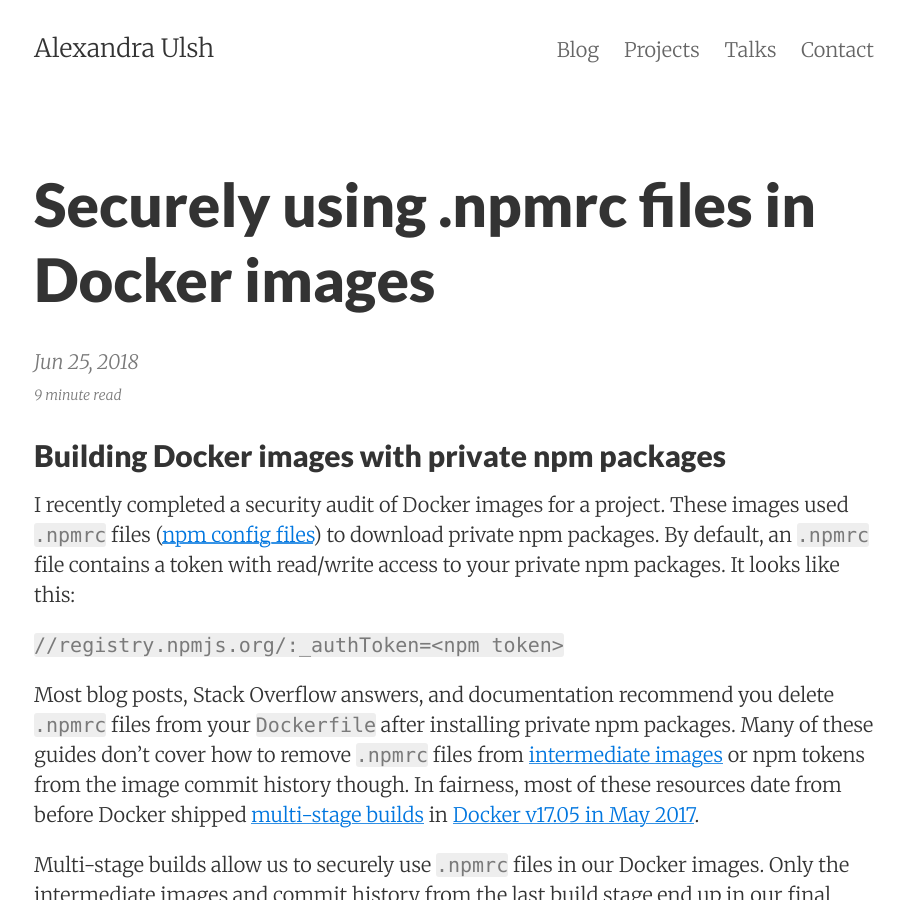
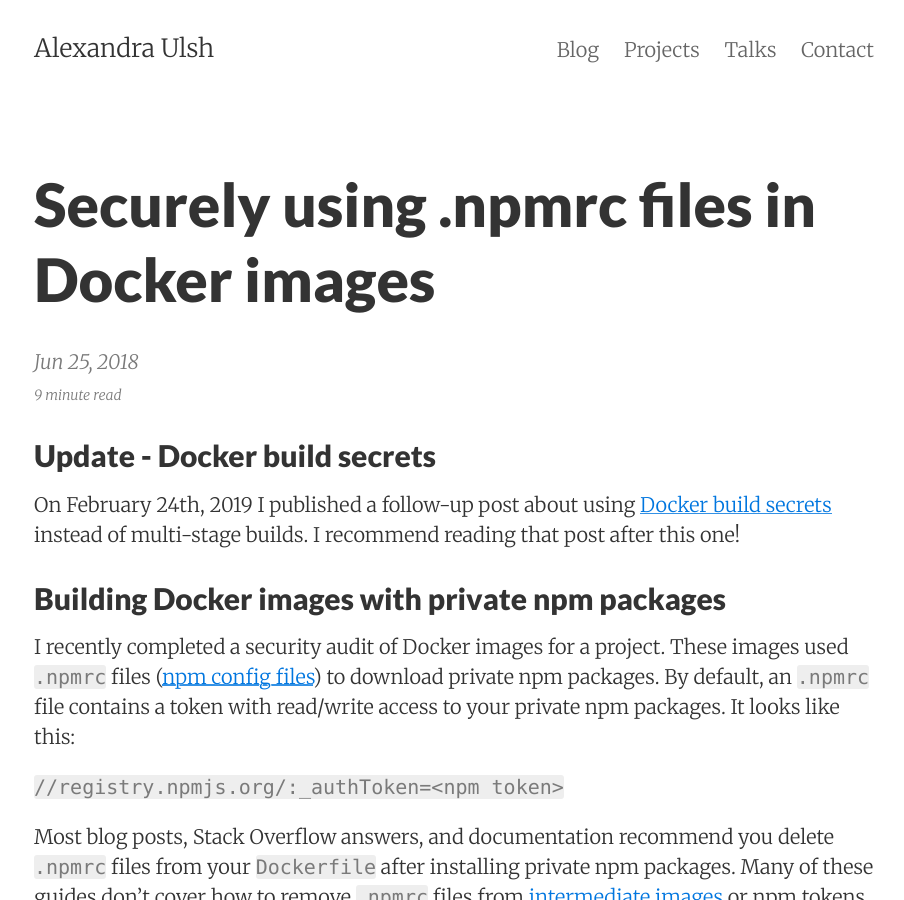
Before and after one commit to alulsh/alulsh.github.io, a Jekyll site: the page built from _posts/2018-06-25-docker-npmrc-security.md, in a window 1280 px wide and 900 px high. Shown: the whole window, without its empty margins (186-1090 px from the left). Built offline with Jekyll 4.4.1, drawn with Linux system fonts in a browser that asks for light colours; some of the changed text lies outside the part shown.

Commit message:
Adds update about follow-up post on original Docker npmrc blog post

```diff
--- a/_posts/2018-06-25-docker-npmrc-security.md
+++ b/_posts/2018-06-25-docker-npmrc-security.md
@@ -4,6 +4,10 @@ title:      Securely using .npmrc files in Docker images
 date:       2018-06-25
 summary:    .npmrc files are often used insecurely in Docker images. Here's how you can use them securely.
 ---
+
+## Update - Docker build secrets
+
+On February 24th, 2019 I published a follow-up post about using [Docker build secrets](/2019/02/24/docker-build-secrets-and-npmrc/) instead of multi-stage builds. I recommend reading that post after this one!
 
 ## Building Docker images with private npm packages
 
@@ -198,4 +202,4 @@ The Docker community is aware of [the lack of a built-in way to manage secrets i
 
 Most of the guides for using `.npmrc` files in Docker images date from before multi-stage builds in May 2017. I'm currently drafting a pull request to [the official npm documentation](https://github.com/npm/docs) to update their guidance to use multi-stage builds. I'll update this blog post with a link to the pull request as well as updates on its status!
 
-**Update - 22:40 EST June 25th 2018** - I submitted an [issue](https://github.com/npm/docs/issues/1020) and a separate [pull request](https://github.com/npm/docs/pull/1021) to [https://github.com/npm/docs](https://github.com/npm/docs) with new guidance about multi-stage builds.
+**Update - 22:40 EST June 25th, 2018** - I submitted an [issue](https://github.com/npm/docs/issues/1020) and a separate [pull request](https://github.com/npm/docs/pull/1021) to [https://github.com/npm/docs](https://github.com/npm/docs) with new guidance about multi-stage builds.
```
